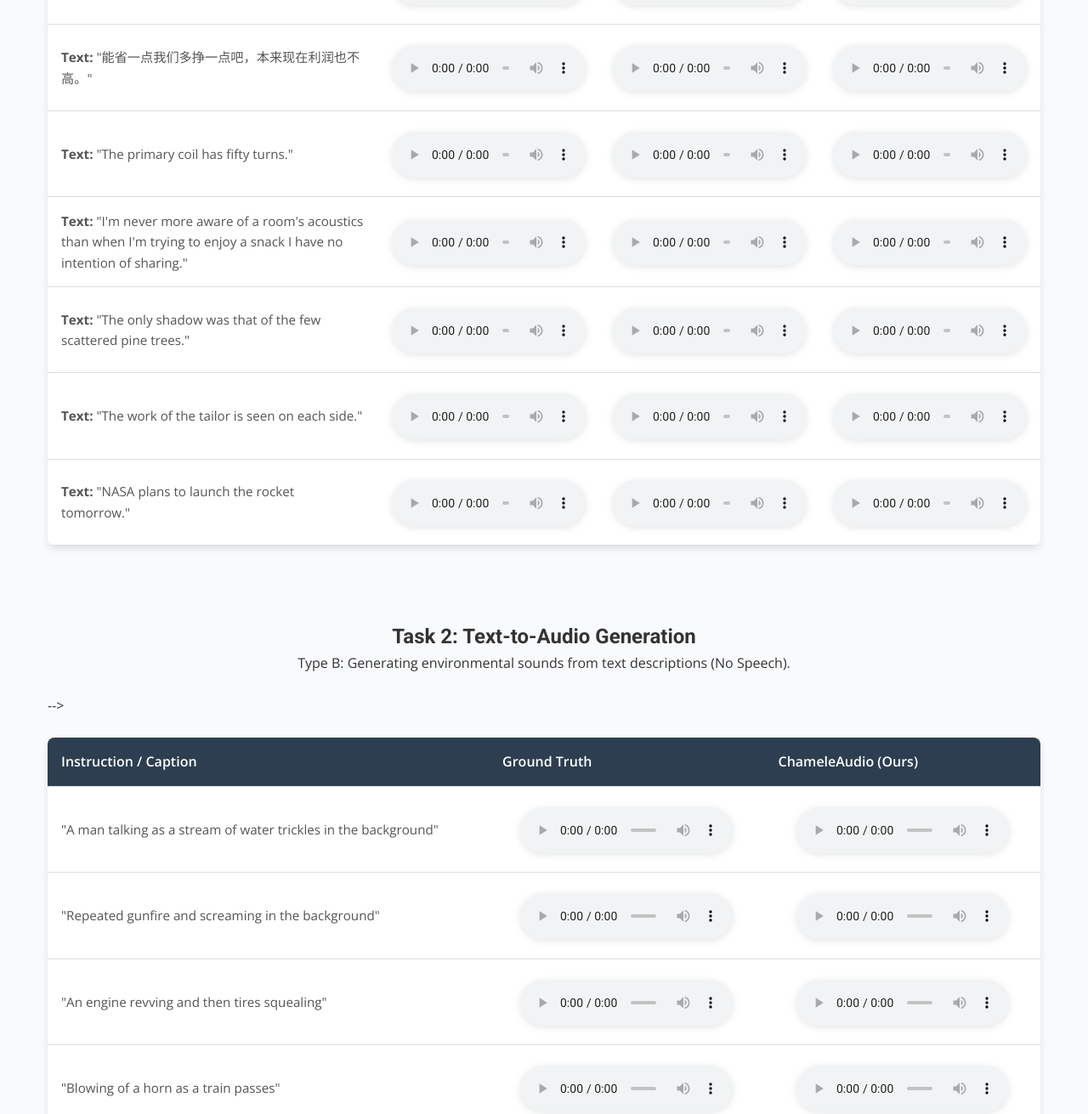
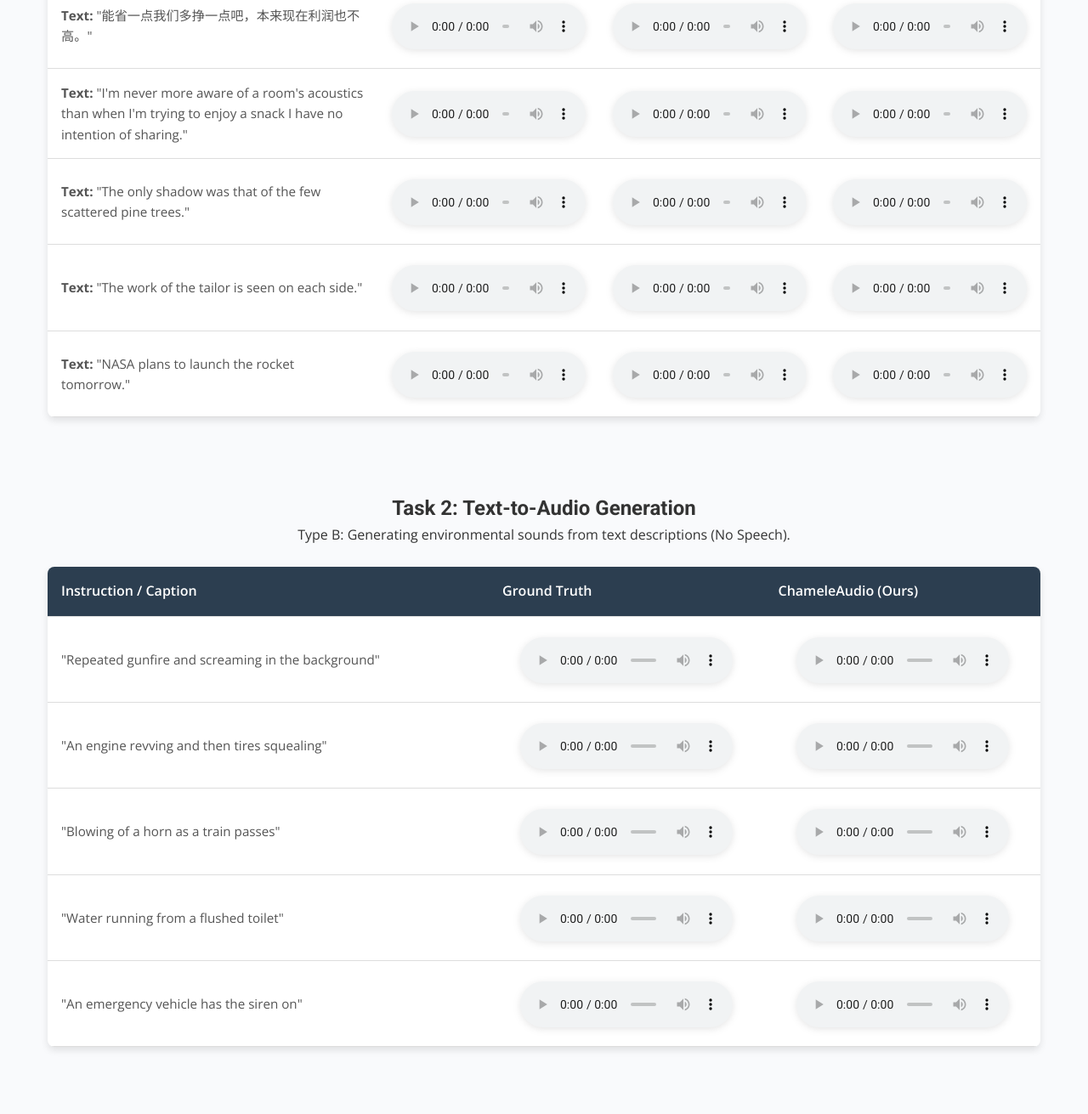
Before and after one commit to DemoAnonymity/chameleaudio, a plain HTML site: page index.html in a window 1280 px wide. Shown: the part 3204-4515 px from the top of the page at 85% size. Drawn offline with nearby package versions, Linux system fonts and the light colour scheme.

Commit message:
Update index.html

```diff
--- a/index.html
+++ b/index.html
@@ -315,13 +315,13 @@
                         <td class="text-center"><audio controls preload="auto" class="w-100"><source src="wav/tts/gt/5.wav" /></audio></td>
                         <td class="text-center"><audio controls preload="auto" class="w-100"><source src="wav/tts/ours/5.wav" /></audio></td>
                     </tr>
-                    <!-- <!-- Row 6 -->
-                    <tr>
+                    <!-- Row 6 -->
+                    <!-- <tr>
                         <td class="text-column ps-4"><strong>Text:</strong> "The primary coil has fifty turns."</td>
                         <td class="text-center"><audio controls preload="auto" class="w-100"><source src="wav/tts/ref/6.wav" /></audio></td>
                         <td class="text-center"><audio controls preload="auto" class="w-100"><source src="wav/tts/gt/6.wav" /></audio></td>
                         <td class="text-center"><audio controls preload="auto" class="w-100"><source src="wav/tts/ours/6.wav" /></audio></td>
-                    </tr> -->
+                    </tr>  -->
                     <!-- Row 7 -->
                     <tr>
                         <td class="text-column ps-4"><strong>Text:</strong> "I'm never more aware of a room's acoustics than when I'm trying to enjoy a snack I have no intention of sharing."</td>
@@ -370,8 +370,8 @@
                     </tr>
                 </thead>
                 <tbody>
-                    <!-- <!-- Row 1 -->
-                    <tr>
+                     <!-- Row 1 -->
+                    <!-- <tr>
                         <td class="text-column ps-4">"A man talking as a stream of water trickles in the background"</td>
                         <td class="text-center"><audio controls preload="auto" class="w-100"><source src="wav/tta/gt/1.flac" /></audio></td>
                         <td class="text-center"><audio controls preload="auto" class="w-100"><source src="wav/tta/ours/1.wav" /></audio></td>
```
